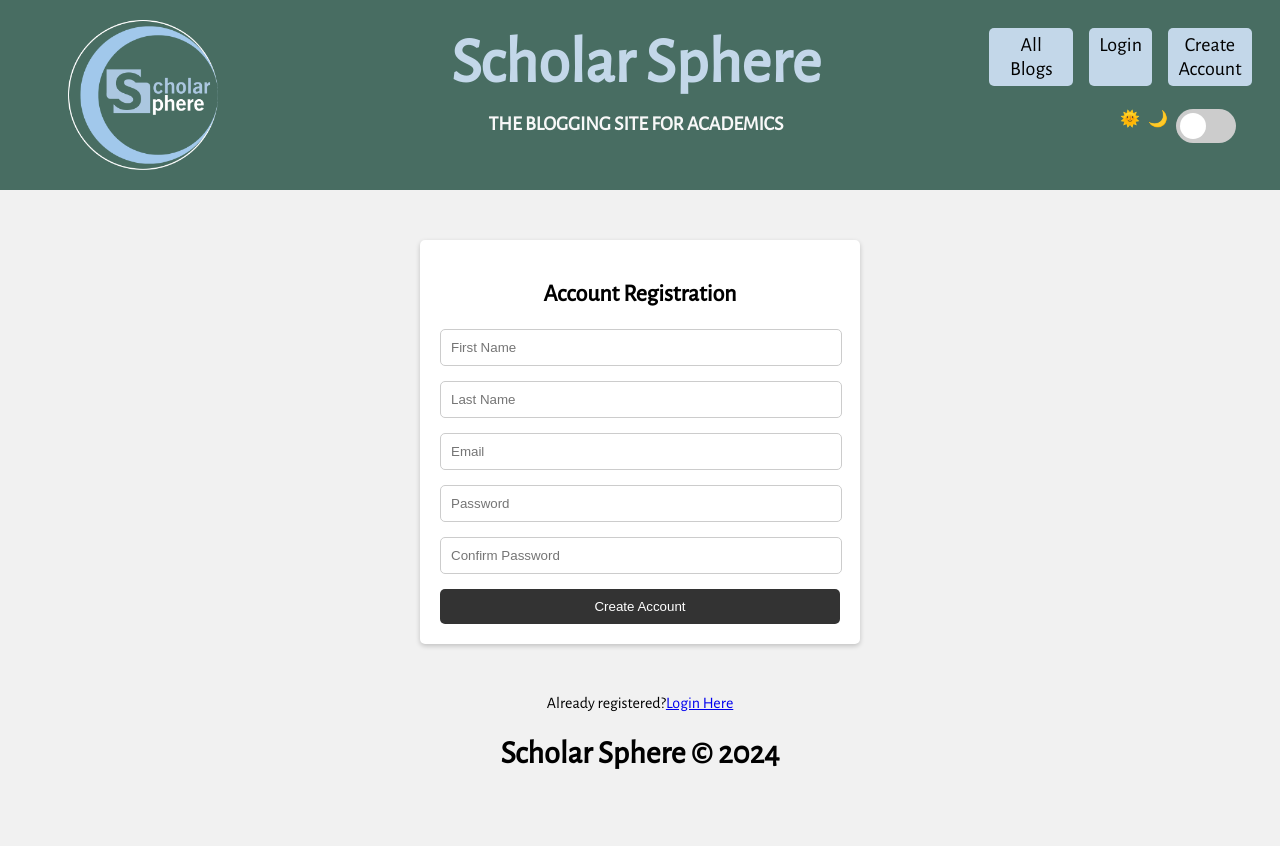
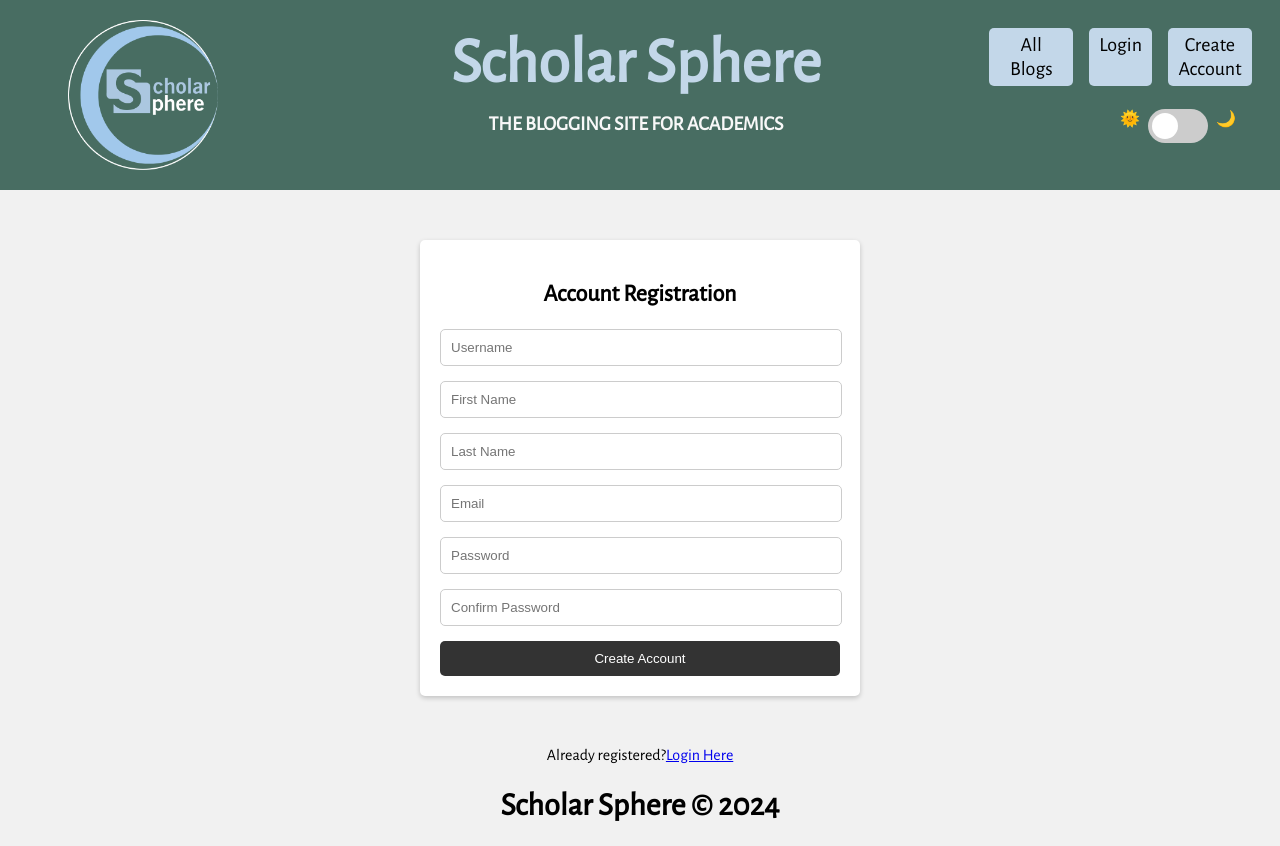
Before and after one commit to JoeWarrenSoftware/SBC-ScholarSphere, a React (Vite) app in the folder Frontend/ScholarSphere/: page /signup in a window 1280 px wide. Shown: the top 846 px of the page. Before the commit the page ends 800 px from the top, so only its background shows below. Built offline with nearby package versions, Linux system fonts and the light colour scheme.

Commit message:
Amended signup to include username

```diff
--- a/Frontend/ScholarSphere/src/components/Header.jsx
+++ b/Frontend/ScholarSphere/src/components/Header.jsx
@@ -68,7 +68,6 @@ const Header = () => {
         </div>
         <div className="theme-switcher">
         <label>🌞</label>
-        <label>🌙</label>
           <label htmlFor="theme-switch" className="switch">
             <input
               type="checkbox"
@@ -78,6 +77,7 @@ const Header = () => {
             />
             <span className="slider round"></span>
           </label>
+          <label>🌙</label>
         </div>
       </nav>
     </header>
--- a/Frontend/ScholarSphere/src/components/Signup.jsx
+++ b/Frontend/ScholarSphere/src/components/Signup.jsx
@@ -3,6 +3,7 @@ import api from '../api';
 import { useNavigate } from 'react-router-dom';
 
 const Signup = () => {
+  const [username, setUsername] = useState('');
   const [email, setEmail] = useState('');
   const [password, setPassword] = useState('');
   const [password2, setPassword2] = useState('');
@@ -36,7 +37,7 @@ const Signup = () => {
     }
 
     try {
-      await api.post('/api/signup', { email: email, password: password, password2: password2 });
+      await api.post('/api/signup', { username: username, email: email, password: password, first_name: firstName, last_name: lastName});
       navigate('/profile');
     } catch (error) {
       console.error('Signup failed', error);
@@ -47,6 +48,13 @@ const Signup = () => {
     <>
     <form onSubmit={handleSubmit}>
       <h2>Account Registration</h2>
+      <input
+        type="string"
+        placeholder="Username"
+        value={username}
+        onChange={(e) => setUsername(e.target.value)}
+        required
+      />
       <input
         type="string"
         placeholder="First Name"
```
